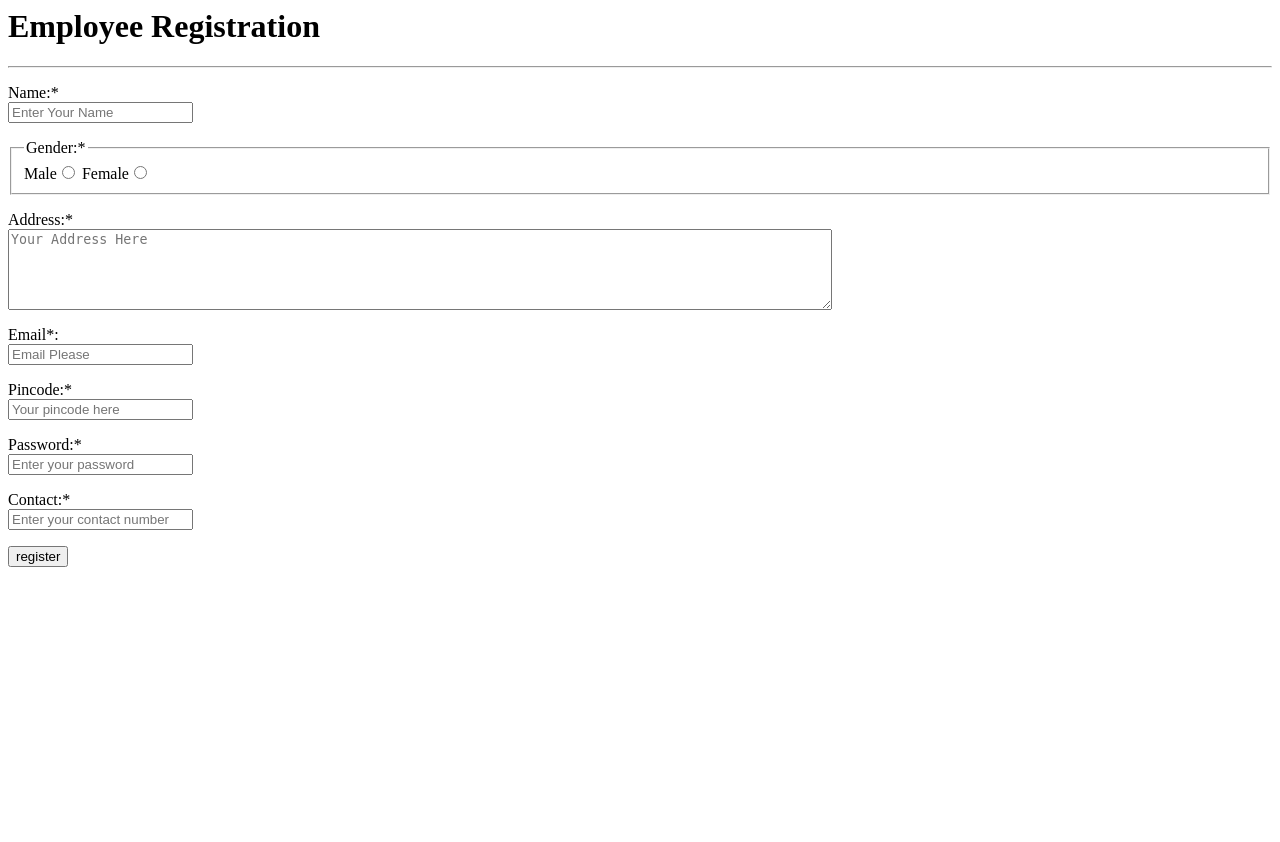
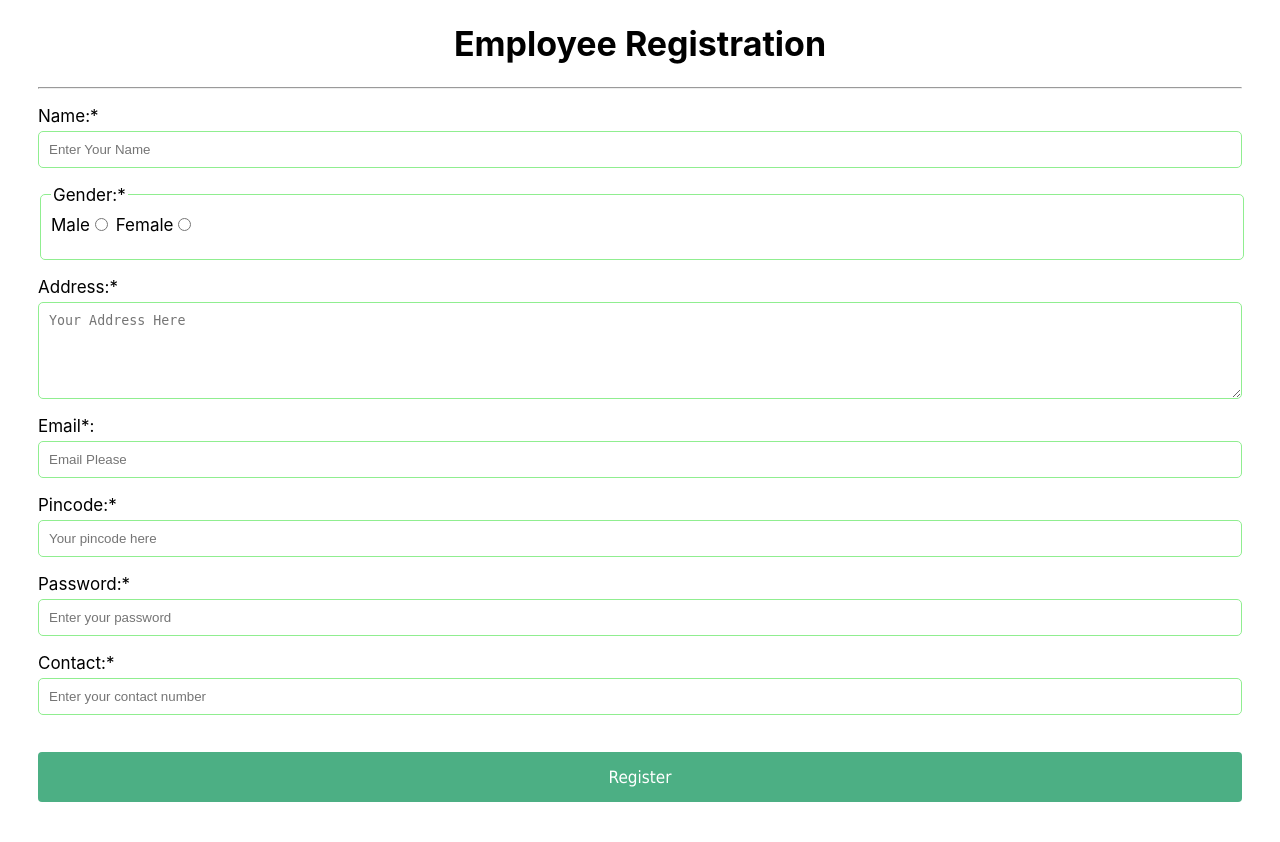
Before and after one commit to deepankarvarma/DayForce-HackX, a Django app: page /register/ in a window 1280 px wide. Before the commit the page ends 567 px from the top, so only its background shows below. Run offline with Django 3.2, Linux system fonts and the light colour scheme.

Commit message:
registration css

```diff
--- /dev/null
+++ b/dayforce/static/css/register.css
@@ -0,0 +1,56 @@
+*{
+    box-sizing: border-box;
+    /* changing the size of the box model */
+}
+body{
+    font-family: -apple-system, BlinkMacSystemFont, 'Segoe UI', Roboto, Oxygen, Ubuntu, Cantarell, 'Open Sans', 'Helvetica Neue', sans-serif;
+    margin:15px 30px;
+    /* 15px:- top and bottom ; 30px:- left and right */
+    font-size: 17px;
+    padding: 8px;
+
+}
+.container{
+    background-color: rgb(224, 255, 240);
+    padding: 5px 20px 15px 20px;
+    border: 1px groove lightgray;
+    border-radius: 4px;
+    /* to curve the border corners */
+}
+input[type="email"],
+input[type="number"],
+input[type="password"],
+input[type="text"],
+select,
+textarea{
+    width: 100%;
+    margin-top: 5px;
+   padding: 10px;
+    border: 1px solid lightgreen;
+    border-radius: 5px;
+}
+fieldset{
+    width: 100%;
+    height: 10%;
+    padding: 10px;
+    border: 1px solid lightgreen;
+    border-radius: 5px;
+}
+.main_head{
+    text-align: center;
+}
+input[type="submit"]{
+    background-color: #4caf84;
+    color: white;
+    padding:15px;
+    font-size: 17px;
+    font-family:Tahoma;
+    border: none;
+    border-radius: 4px;
+    cursor: pointer;
+    width: 100%;
+    margin-top: 20px;
+}
+input[type="submit"]:hover{
+    background-color: cadetblue;
+}
--- a/dayforce/template/register.html
+++ b/dayforce/template/register.html
@@ -2,7 +2,7 @@
 
 <head>
     <title>Register | DayFORCE</title>
-
+    <link rel="stylesheet" href="../static/css/register.css">
 </head>
 <body>
 <form method ="POST " action="">
@@ -34,7 +34,7 @@
 <p>
 Contact:*<br><input type="number" name="t4" required placeholder="Enter your contact number">
 <p>
-<input type="submit" value="register">
+<input type="submit" value="Register">
 </p></form>
 {% ifequal error "no" %}
 <script>
```
